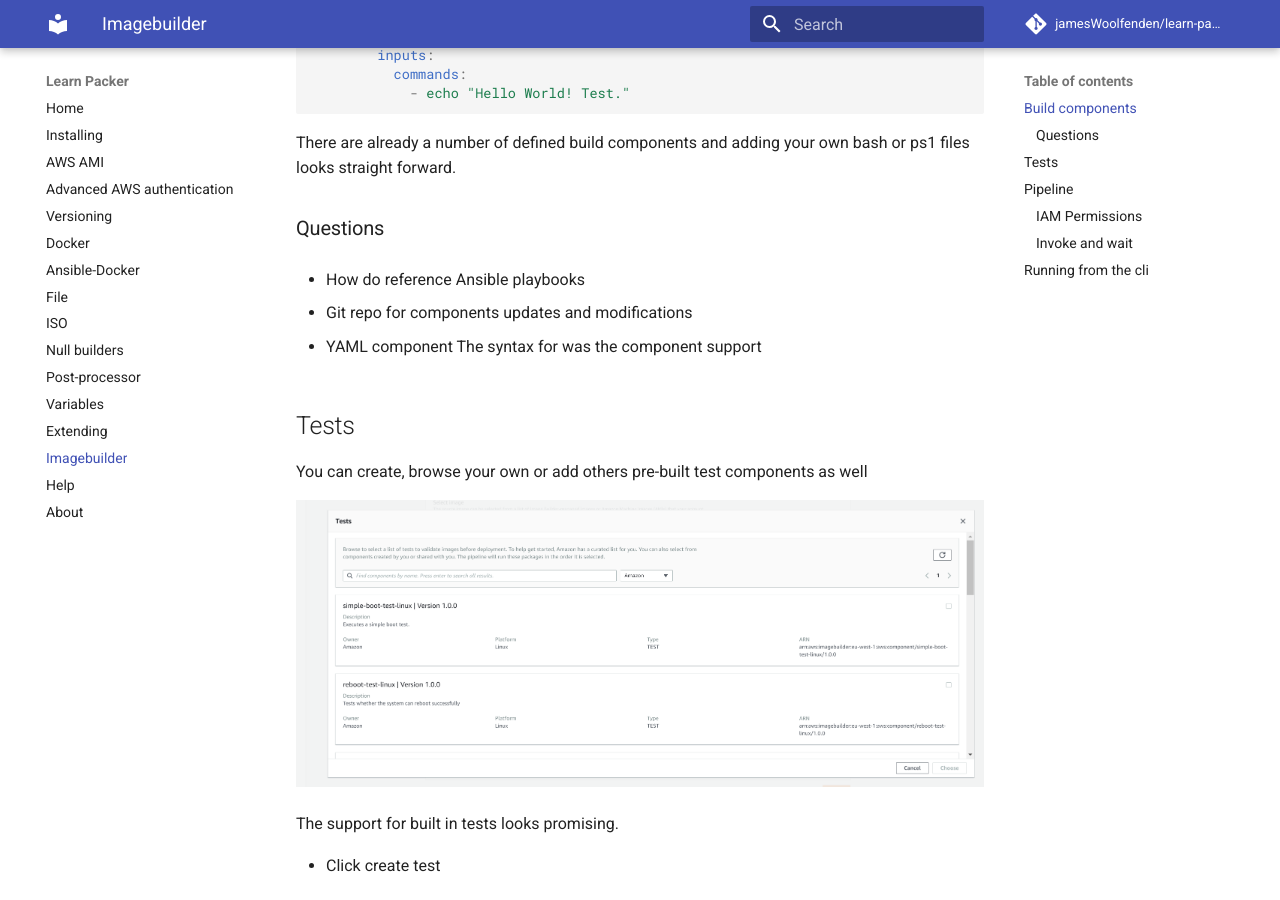
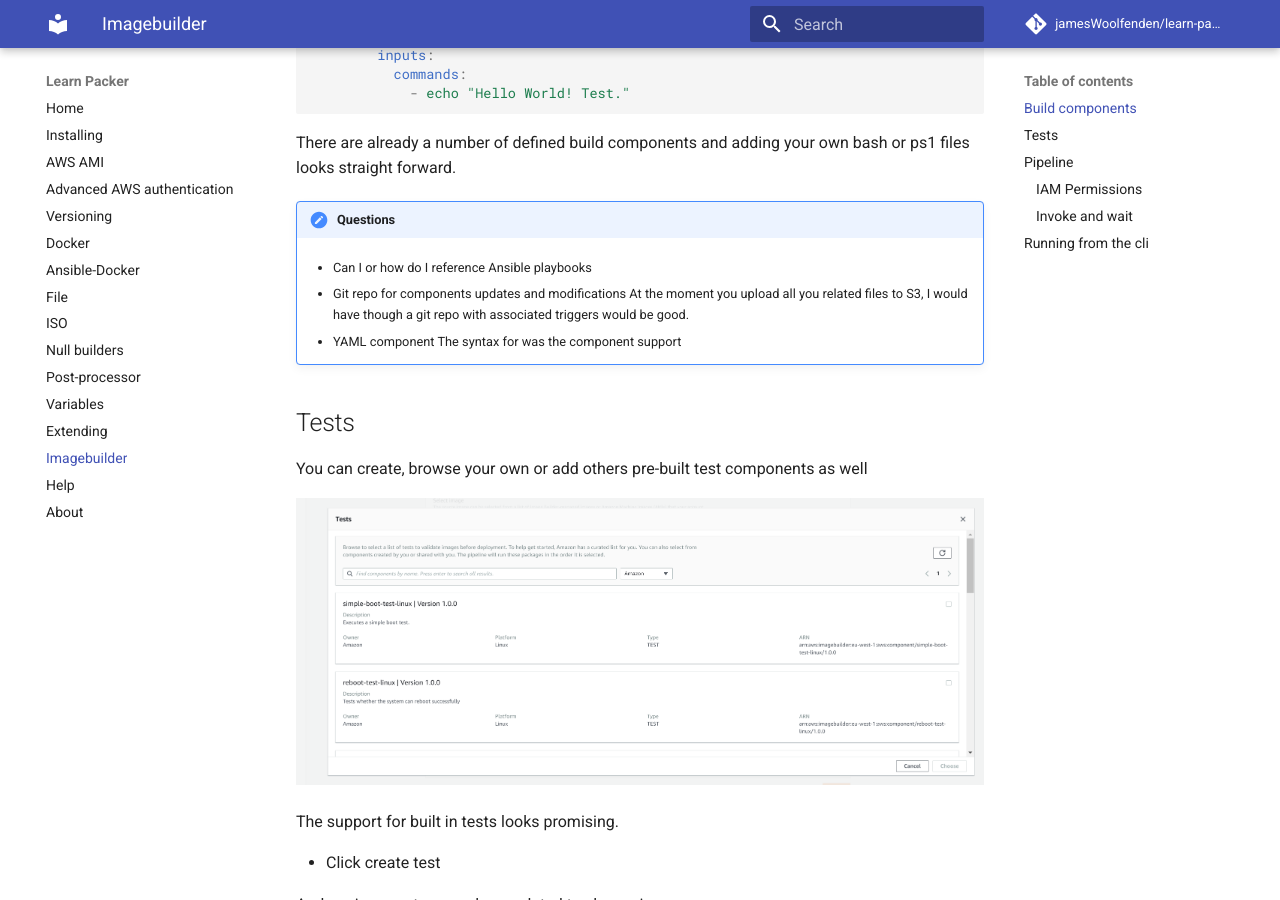
Before and after one commit to JamesWoolfenden/learn-packer, an MkDocs documentation site: the page built from docs/imagebuilder.md, in a window 1280 px wide and 900 px high, scrolled down 2391 px. Built offline with MkDocs 1.6.1 and Material for MkDocs 9.7.7, drawn with Linux system fonts in a browser that asks for light colours; comment, search, counter and statistics services are not loaded.

Commit message:
new stuff

```diff
--- a/docs/imagebuilder.md
+++ b/docs/imagebuilder.md
@@ -61,13 +61,14 @@
 
 There are already a number of defined build components and adding your own bash or ps1 files looks straight forward.
 
-### Questions
+!!! Questions
 
-- How do reference Ansible playbooks
+    - Can I or how do I reference Ansible playbooks
 
-- Git repo for components updates and modifications
+    - Git repo for components updates and modifications
+    At the moment you upload all you related files to S3, I would have though a git repo with associated triggers would be good.
+    - YAML component The syntax for was the component support
 
-- YAML component The syntax for was the component support
 
 ## Tests
 
```
